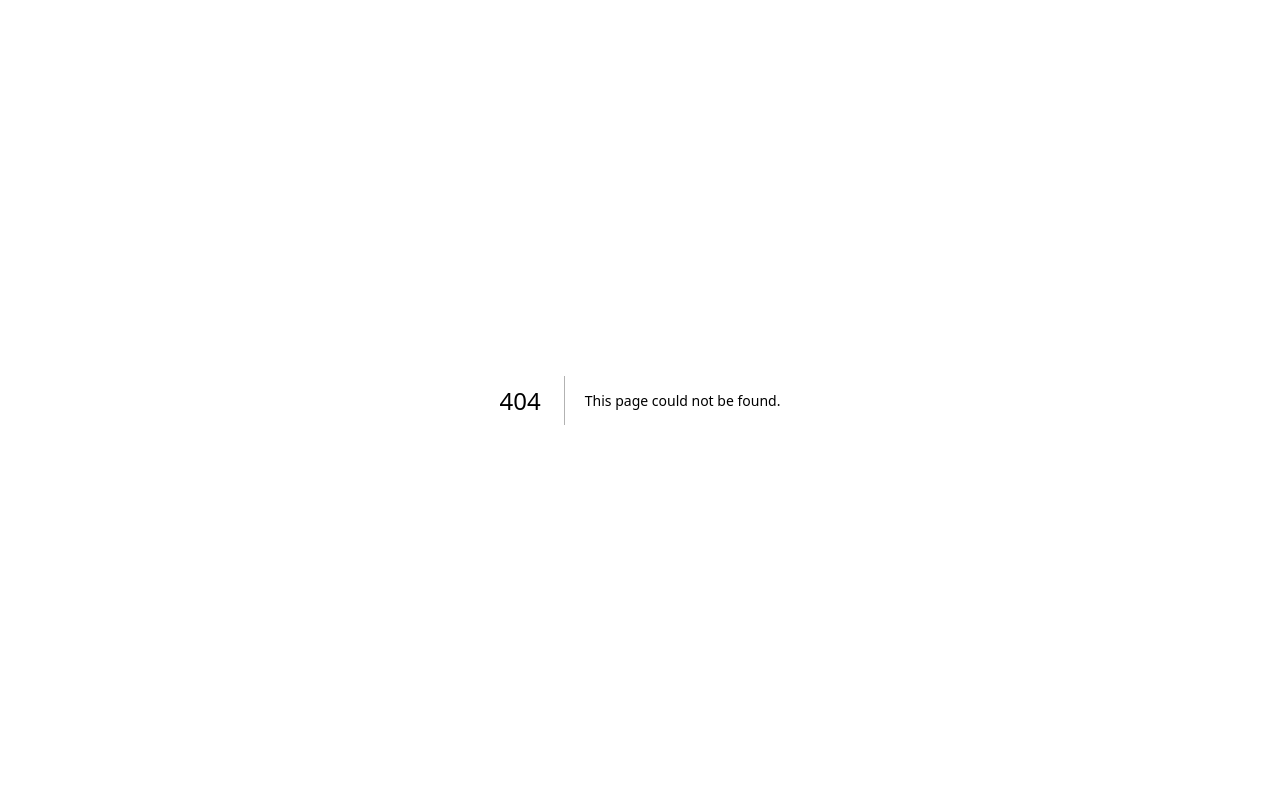
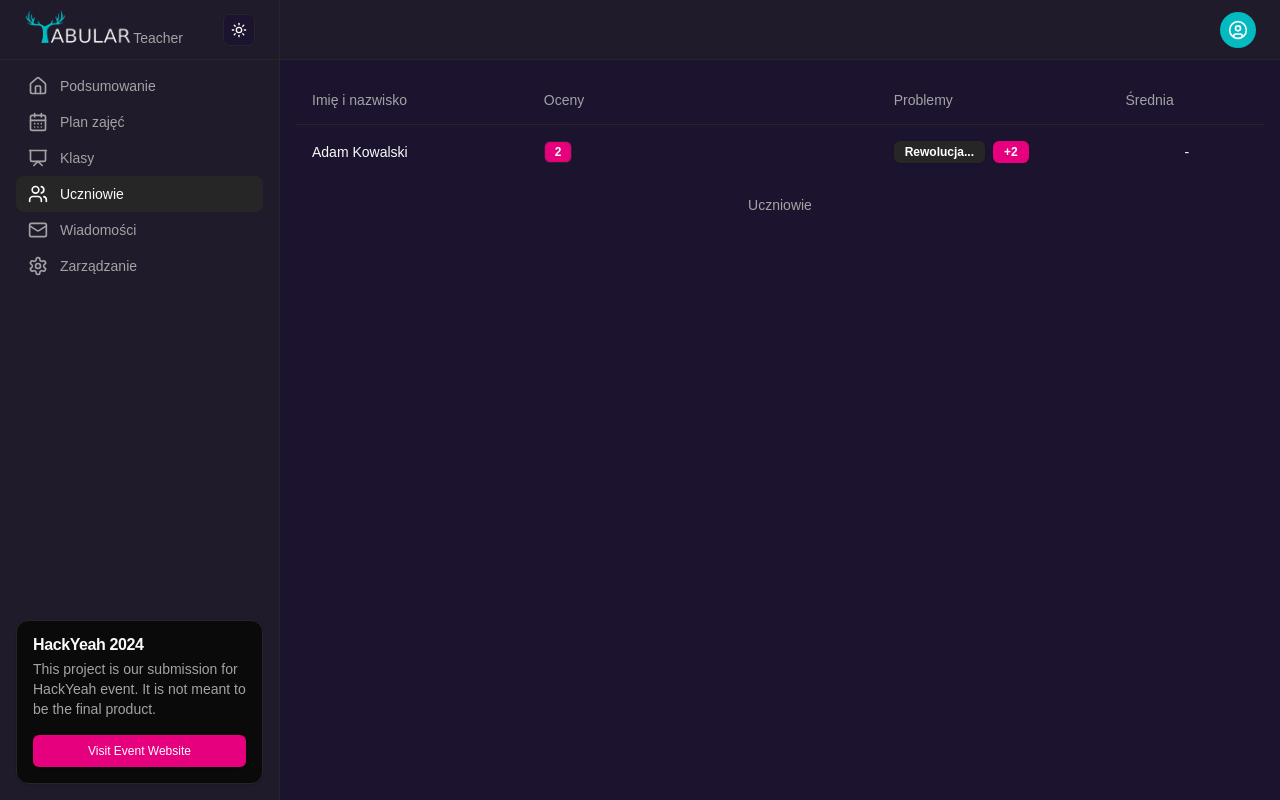
Before and after one commit to Hackyeah2024-team/frontend-mock, a Next.js app: page /teacher/students in a window 1280 px wide. Before the commit this address had no page. Built offline with nearby package versions, Linux system fonts and the light colour scheme.

Commit message:
feat: add more elements to teacher view

```diff
--- /dev/null
+++ b/app/teacher/students/page.tsx
@@ -0,0 +1,9 @@
+import StudentsTable from "@/components/teacher/StudentsTable";
+
+export default function TeacherStudents() {
+  return (
+    <div className="flex flex-col m-4">
+      <StudentsTable />
+    </div>
+  );
+}
--- a/components/student/GradeDetails.tsx
+++ b/components/student/GradeDetails.tsx
@@ -6,9 +6,9 @@ import {
   DialogTitle,
   DialogTrigger,
   DialogFooter,
-  } from "@/components/ui/dialog"
+} from "@/components/ui/dialog";
 
-  import { Badge } from "@/components/ui/badge"
+import { Badge } from "@/components/ui/badge";
 
 interface Type {
   desc: string;
@@ -28,32 +28,47 @@ export default function GradeDetails({
   teacher,
   subject,
 }: Readonly<{
-    grade: Grade,
-    teacher: string,
-    subject: string,
+  grade: Grade;
+  teacher: string;
+  subject: string;
 }>) {
   return (
     <Dialog>
       <DialogTrigger asChild>
-        <Badge className="bg-primary cursor-pointer" variant="outline">{grade.grade}</Badge>
+        <Badge className="bg-primary cursor-pointer" variant="outline">
+          {grade.grade}
+        </Badge>
       </DialogTrigger>
-    <DialogContent >
+      <DialogContent>
         <DialogHeader>
           <DialogTitle>
             <div>
-                <Badge className="bg-primary text-2xl float-left mr-2" variant="outline">{grade.grade}</Badge>
+              <Badge
+                className="bg-primary text-2xl float-left mr-2"
+                variant="outline"
+              >
+                {grade.grade}
+              </Badge>
               <div>
-                    <p className="text-muted-foreground text-sm">{grade.type.desc}</p>
+                <p className="text-muted-foreground text-sm">
+                  {grade.type.desc}
+                </p>
                 <p>{grade.desc}</p>
               </div>
             </div>
           </DialogTitle>
         </DialogHeader>
         <div className="grid gap-2 py-4">
-            <p>Przedmiot: {subject}</p>
-            <p>Nauczyciel: {teacher}</p>
-            <p>Opis: Sprawdzian dotyczący kluczowych wydarzeń rewolucji przemysłowej w ramach historii</p>
-            <p>Analiza: </p>
+          <p>
+            <span className="font-bold">Przedmiot</span>: {subject}
+          </p>
+          <p>
+            <span className="font-bold">Nauczyciel</span>: {teacher}
+          </p>
+          <p>
+            <span className="font-bold">Opis</span>: Sprawdzian dotyczący
+            kluczowych wydarzeń rewolucji przemysłowej w ramach historii
+          </p>
         </div>
       </DialogContent>
     </Dialog>
--- a/components/teacher/ClassSelector.tsx
+++ b/components/teacher/ClassSelector.tsx
@@ -19,7 +19,6 @@ import {
   PopoverTrigger,
 } from "@/components/ui/popover";
 import { useParams, useRouter } from "next/navigation";
-import Link from "next/link";
 
 const classes = [
   "1A",
@@ -52,7 +51,7 @@ export function ClassSelector() {
           variant="outline"
           role="combobox"
           aria-expanded={open}
-          className="w-[200px] justify-between"
+          className="w-[200px] justify-between bg-muted/40"
         >
           {selected ?? "Wybierz klasę..."}
           <ChevronsUpDown className="ml-2 h-4 w-4 shrink-0 opacity-50" />
--- /dev/null
+++ b/components/teacher/StudentsTable.tsx
@@ -0,0 +1,56 @@
+import {
+  Table,
+  TableBody,
+  TableCaption,
+  TableCell,
+  TableHead,
+  TableHeader,
+  TableRow,
+} from "@/components/ui/table";
+import GradeDetails from "../student/GradeDetails";
+import { Button } from "../ui/button";
+import { Badge } from "../ui/badge";
+
+export default function StudentsTable() {
+  return (
+    <Table>
+      <TableCaption>Uczniowie</TableCaption>
+      <TableHeader>
+        <TableRow>
+          <TableHead className="max-w-12">Imię i nazwisko</TableHead>
+          <TableHead>Oceny</TableHead>
+          <TableHead className="max-w-12">Problemy</TableHead>
+          <TableHead className="max-w-8">Średnia</TableHead>
+        </TableRow>
+      </TableHeader>
+      <TableBody>
+        <TableRow>
+          <TableCell className="font-medium max-w-12">Adam Kowalski</TableCell>
+          <TableCell className="font-medium text-center flex gap-1 justify-start flex-wrap">
+            <GradeDetails
+              grade={{
+                grade: 2,
+                desc: "Ocena śródroczna",
+                semester: "IR",
+                type: {
+                  desc: "ocena śródroczna",
+                  weight: 3,
+                  date: "2024-12-22T15:00:00",
+                },
+              }}
+              teacher="Andrzej Górny"
+              subject="Historia"
+            />
+          </TableCell>
+          <TableCell className="max-w-12">
+            <div className="flex flex-row items-center gap-x-2">
+              <Badge className="bg-muted">Rewolucja...</Badge>
+              <Badge>+2</Badge>
+            </div>
+          </TableCell>
+          <TableCell className="text-center max-w-8">-</TableCell>
+        </TableRow>
+      </TableBody>
+    </Table>
+  );
+}
```
Also changed, not shown: 1 other file (tests, documents, lock files or other folders). Lines whose indentation alone changed are shown as unchanged.
